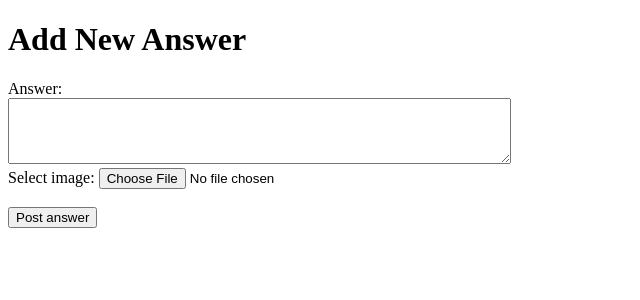
After one commit to Taowathar/ask-mate-python, a Flask app: template templates/edit_answer.html in a window 1280 px wide. The commit adds this page. Shown: the top 300 px of the page, without its empty margins (0-640 px from the left). Run offline with Flask 2, Linux system fonts and the light colour scheme; the template is opened without the code that fills it, so the values that code supplies are empty.

Commit message:
edit answer function doesn't work poperly

```diff
--- a/server.py
+++ b/server.py
@@ -50,6 +50,20 @@ def update_question(question_id):
         data_manager.update_question(question_id, updated_question)
         return redirect(url_for('display', question_id=question_id))
     return render_template('question.html', question=question, question_id=int(question_id) - 1)
+
+@app.route('/answer/<int:answer_id>/edit', methods=['GET', 'POST'])
+def update_answer(answer_id):
+    answer = data_manager.get_question(answer_id)
+    submission_time = util.get_submission_time()
+    if request.method == 'POST':
+        filename = data_manager.save_image(app)
+        updated_question = {'id': answer_id, 'submission_time': submission_time,
+                            'vote_number': answer[0]['vote_number'],
+                            'answer': request.form['answer'],
+                            'image': filename}
+        data_manager.update_question(answer_id, updated_question)
+        return redirect(url_for('display', answer_id=answer_id))
+    return render_template('edit_answer.html', answer=answer, answer_id=int(answer_id))
 
 
 @app.route('/question/<question_id>/delete')
--- a/templates/details.html
+++ b/templates/details.html
@@ -27,6 +27,7 @@
                     <th>Vote Down</th>
                     <th>Answer</th>
                     <th>Image</th>
+                    <th>Update Answer</th>
                     <th>Delete Answer</th>
                 </tr>
             </thead>
@@ -44,6 +45,7 @@
                             {% else %}
                                 <td></td>
                             {% endif %}
+                            <td><a href="/answer/{{ answer['id'] }}/edit">Edit</a> </td>
                             <td><a href="/answer/{{ answer['id'] }}/delete">Delete</a></td>
                         </tr><br>
                 {% endfor %}
--- /dev/null
+++ b/templates/edit_answer.html
@@ -0,0 +1,24 @@
+{% extends 'layout.html' %}
+
+
+{% block title %}{{ 'Update Answer' if answer else 'Add New Answer' }}{% endblock %}
+
+{% block body %}
+
+    <h1>{{ 'Update Answer' if answer else 'Add New Answer' }}</h1>
+
+    <form action="" method="post" enctype="multipart/form-data">
+
+        <label for="answer-input">Answer:</label><br>
+        <textarea id="answer-input" name="answer" rows="4" cols="60">{{ answer[0]['answer'] if answer }}</textarea>
+        <br>
+        <label for="img">Select image:</label>
+        <input type="file" id="img" name="image" accept="image/*">
+        <br>
+        <br>
+        <button type="submit">{{ 'Update Answer' if answer else 'Post answer'}}</button>
+
+
+
+    </form>
+{% endblock %}
```
Also changed, not shown: data_manager.py (+11 -0 lines).
